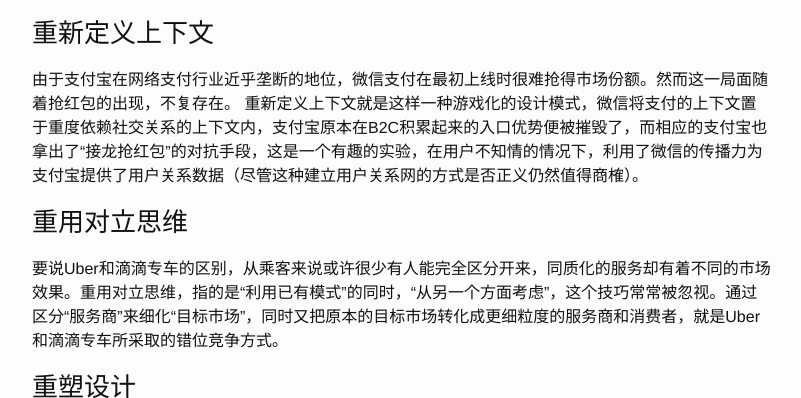
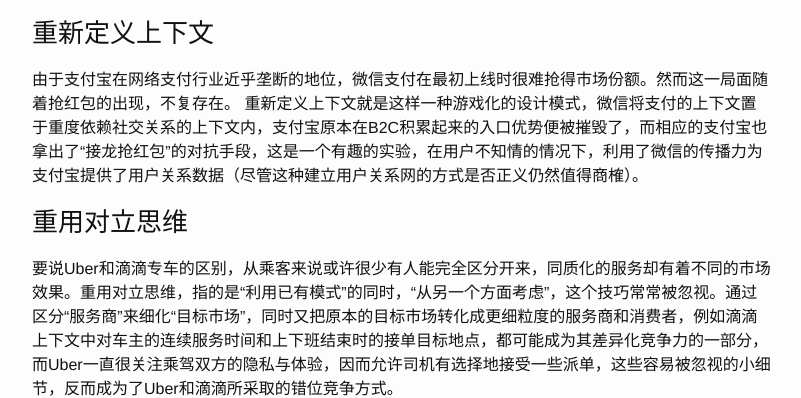
Before and after one commit to tcz001/tcz001.github.io, a Jekyll site: the page built from _posts/2015-06-28-re-gamification.md, in a window 1280 px wide and 900 px high, scrolled down 2130 px, cut to the strip 0-398 px from the top of the window. Shown: the whole strip, without its empty margins (238-1039 px from the left). Built offline with Jekyll 4.4.1, drawn with Linux system fonts in a browser that asks for light colours.

Commit message:
Update 2015-06-28-re-gamification.md

```diff
--- a/_posts/2015-06-28-re-gamification.md
+++ b/_posts/2015-06-28-re-gamification.md
@@ -68,7 +68,7 @@ Bitcoin的出现旨在为计算资源提供一个计量单位，虽然一度成
 
 ### 重用对立思维
 
-要说Uber和滴滴专车的区别，从乘客来说或许很少有人能完全区分开来，同质化的服务却有着不同的市场效果。重用对立思维，指的是“利用已有模式”的同时，“从另一个方面考虑”，这个技巧常常被忽视。通过区分“服务商”来细化“目标市场”，同时又把原本的目标市场转化成更细粒度的服务商和消费者，就是Uber和滴滴专车所采取的错位竞争方式。
+要说Uber和滴滴专车的区别，从乘客来说或许很少有人能完全区分开来，同质化的服务却有着不同的市场效果。重用对立思维，指的是“利用已有模式”的同时，“从另一个方面考虑”，这个技巧常常被忽视。通过区分“服务商”来细化“目标市场”，同时又把原本的目标市场转化成更细粒度的服务商和消费者，例如滴滴上下文中对车主的连续服务时间和上下班结束时的接单目标地点，都可能成为其差异化竞争力的一部分，而Uber一直很关注乘驾双方的隐私与体验，因而允许司机有选择地接受一些派单，这些容易被忽视的小细节，反而成为了Uber和滴滴所采取的错位竞争方式。
 
 ### 重塑设计
 
```
